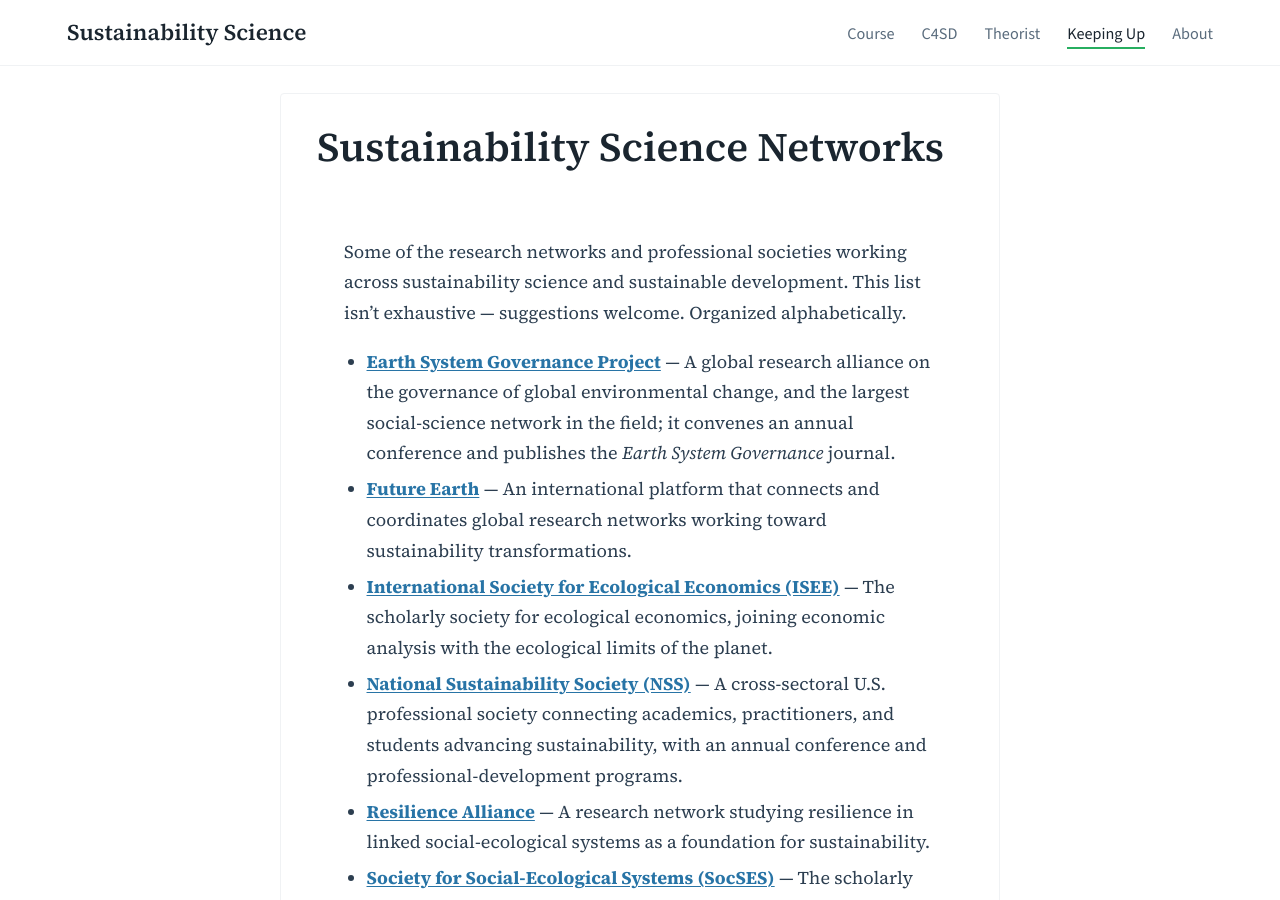
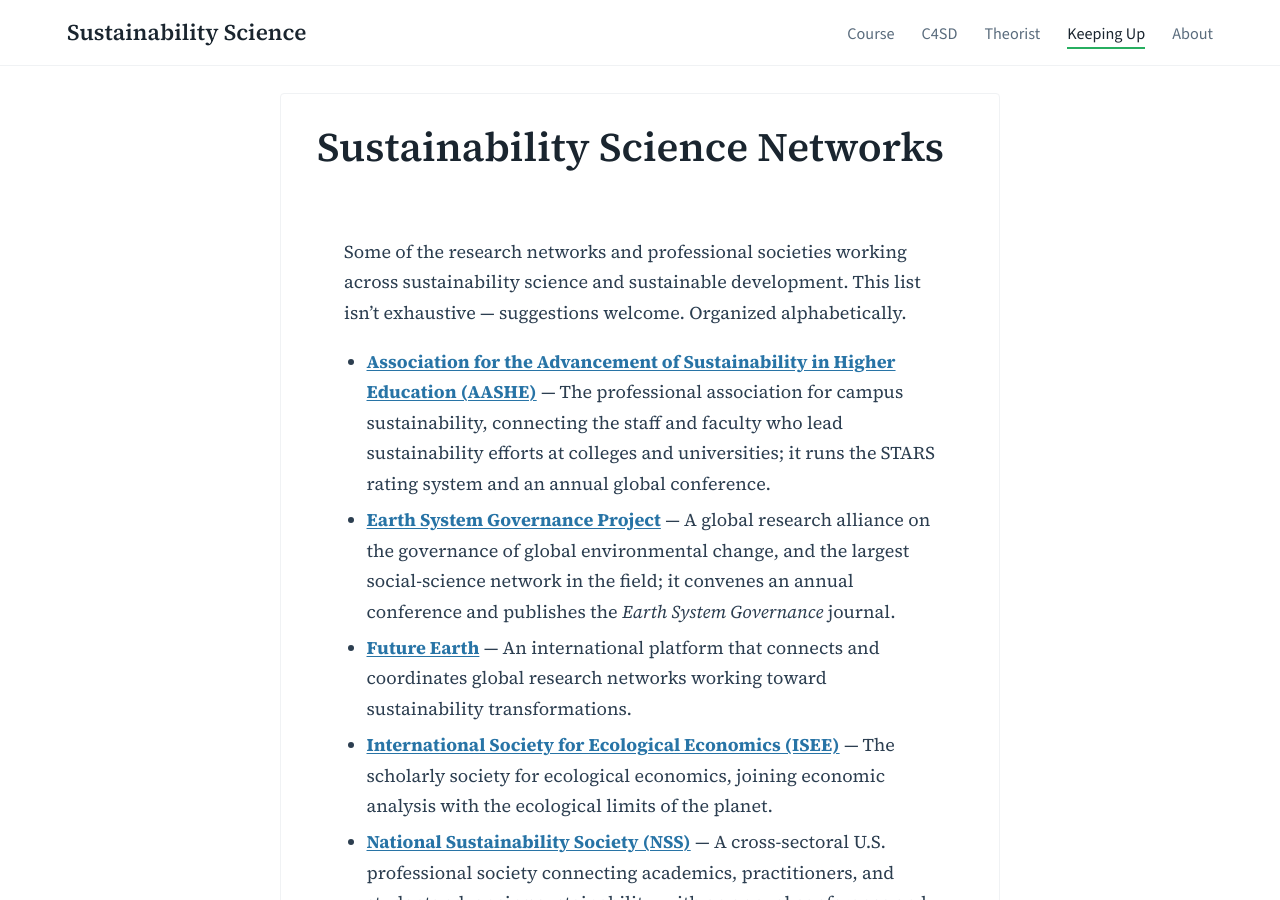
Before and after one commit to agharley/sustsci, a Jekyll site: the page built from keeping-up/networks.md, in a window 1280 px wide and 900 px high. Built offline with Jekyll 4.4.1, drawn with Linux system fonts in a browser that asks for light colours.

Commit message:
Update networks.md

```diff
--- a/keeping-up/networks.md
+++ b/keeping-up/networks.md
@@ -10,6 +10,10 @@
 science and sustainable development. This list isn't exhaustive — suggestions welcome.
 Organized alphabetically.
 
+- **[Association for the Advancement of Sustainability in Higher Education (AASHE)](https://www.aashe.org)** —
+  The professional association for campus sustainability, connecting the staff and faculty who
+  lead sustainability efforts at colleges and universities; it runs the STARS rating system and
+  an annual global conference.
 - **[Earth System Governance Project](https://www.earthsystemgovernance.org)** — A global
   research alliance on the governance of global environmental change, and the largest
   social-science network in the field; it convenes an annual conference and publishes the
```
